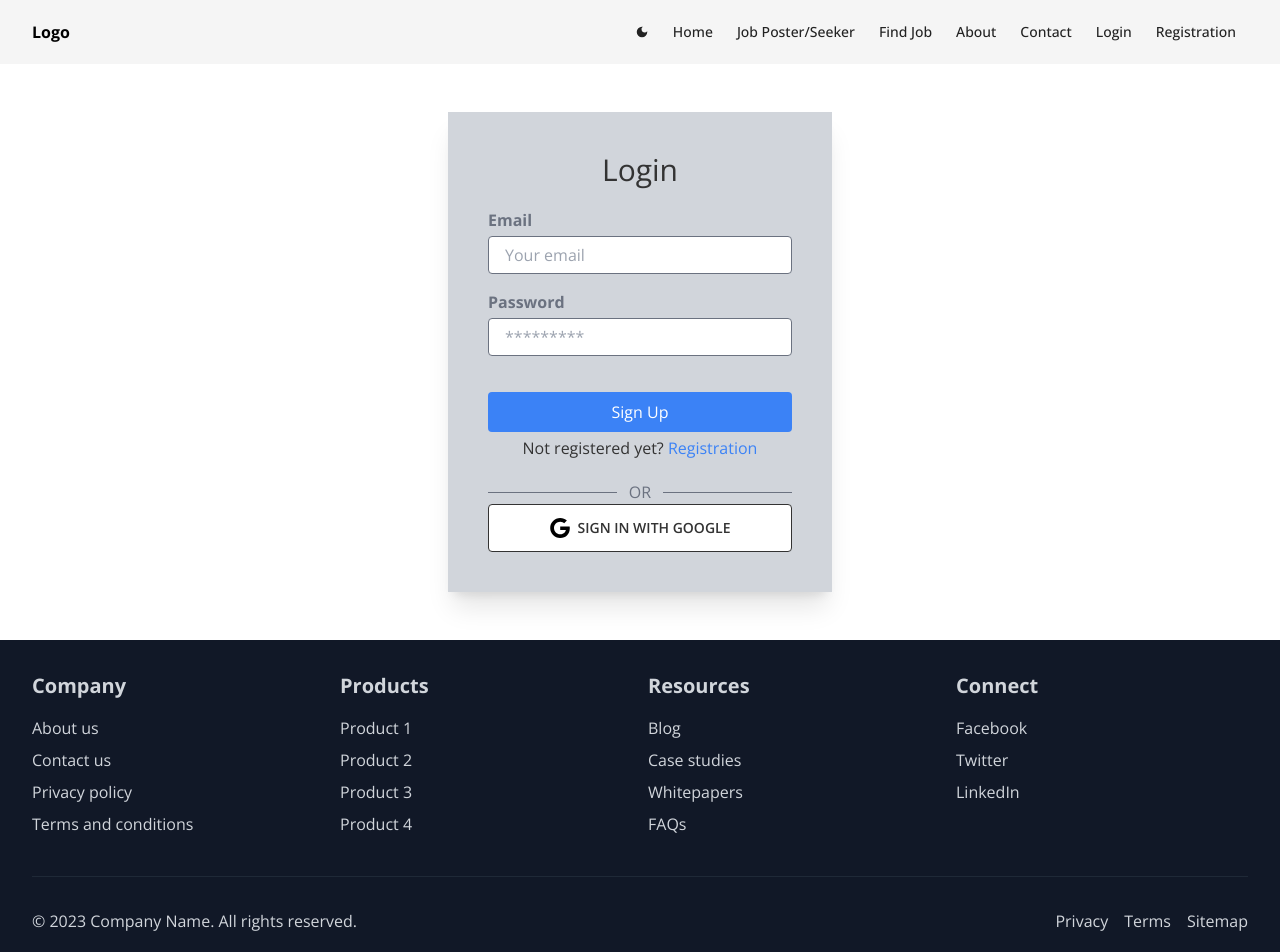
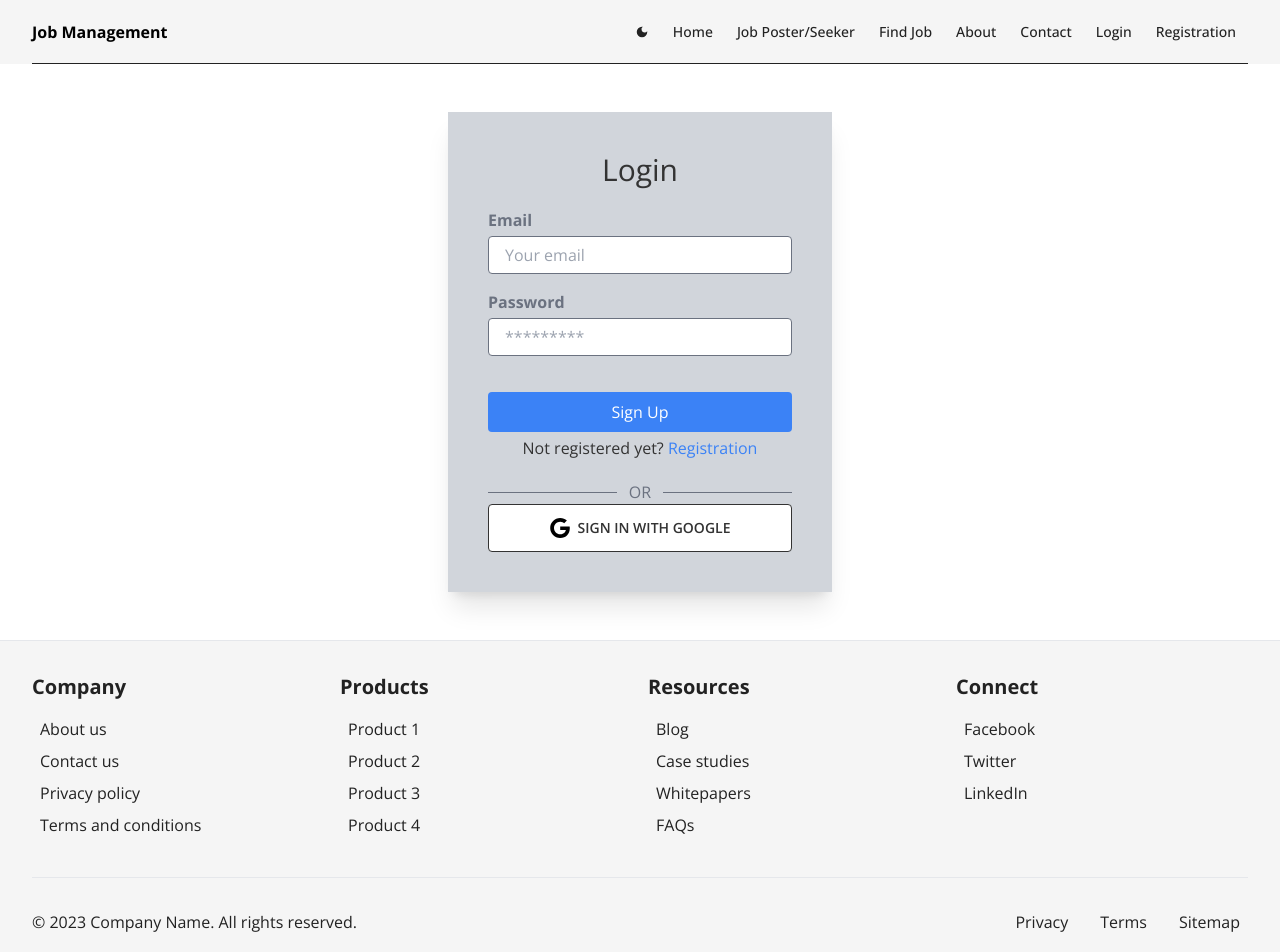
Before and after one commit to RayhanalKavey/Jom-management-client, a React (Create React App) app: page /login in a window 1280 px wide. Shown: the top 952 px of the page. Built offline with nearby package versions, Linux system fonts and the light colour scheme; no server answers.

Commit message:
Apply darkmood in the footer and fix jobPosterOrJobReeker pages condition after user login/register.

```diff
--- a/src/layout/shared/Footer/Footer.js
+++ b/src/layout/shared/Footer/Footer.js
@@ -2,30 +2,35 @@ import React from "react";
 import { Link } from "react-router-dom";
 
 const Footer = () => {
+  const commonLinkClass =
+    "text-accent dark:text-secondary hover:bg-blue-100 hover:dark:bg-gray-700  rounded text-md  p-2";
+  const topBorder = "border-t-[.5px] dark:border-gray-600";
   return (
-    <footer className="bg-gray-900 text-gray-300">
+    <footer
+      className={`bg-secondary dark:bg-accent text-accent dark:secondary ${topBorder}`}
+    >
       <div className="max-w-7xl mx-auto px-4 sm:px-6 lg:px-8 py-8">
         <div className="grid grid-cols-1 sm:grid-cols-2 md:grid-cols-4 gap-4">
           <div className="mb-8 sm:mb-0">
             <h2 className="font-bold text-xl mb-4">Company</h2>
             <ul className="list-none">
               <li className="mb-2">
-                <Link href="#" className="hover:text-gray-500">
+                <Link href="#" className={`${commonLinkClass}`}>
                   About us
                 </Link>
               </li>
               <li className="mb-2">
-                <Link href="#" className="hover:text-gray-500">
+                <Link href="#" className={`${commonLinkClass}`}>
                   Contact us
                 </Link>
               </li>
               <li className="mb-2">
-                <Link href="#" className="hover:text-gray-500">
+                <Link href="#" className={`${commonLinkClass}`}>
                   Privacy policy
                 </Link>
               </li>
               <li className="mb-2">
-                <Link href="#" className="hover:text-gray-500">
+                <Link href="#" className={`${commonLinkClass}`}>
                   Terms and conditions
                 </Link>
               </li>
@@ -35,22 +40,22 @@ const Footer = () => {
             <h2 className="font-bold text-xl mb-4">Products</h2>
             <ul className="list-none">
               <li className="mb-2">
-                <Link href="#" className="hover:text-gray-500">
+                <Link href="#" className={`${commonLinkClass}`}>
                   Product 1
                 </Link>
               </li>
               <li className="mb-2">
-                <Link href="#" className="hover:text-gray-500">
+                <Link href="#" className={`${commonLinkClass}`}>
                   Product 2
                 </Link>
               </li>
               <li className="mb-2">
-                <Link href="#" className="hover:text-gray-500">
+                <Link href="#" className={`${commonLinkClass}`}>
                   Product 3
                 </Link>
               </li>
               <li className="mb-2">
-                <Link href="#" className="hover:text-gray-500">
+                <Link href="#" className={`${commonLinkClass}`}>
                   Product 4
                 </Link>
               </li>
@@ -60,22 +65,22 @@ const Footer = () => {
             <h2 className="font-bold text-xl mb-4">Resources</h2>
             <ul className="list-none">
               <li className="mb-2">
-                <Link href="#" className="hover:text-gray-500">
+                <Link href="#" className={`${commonLinkClass}`}>
                   Blog
                 </Link>
               </li>
               <li className="mb-2">
-                <Link href="#" className="hover:text-gray-500">
+                <Link href="#" className={`${commonLinkClass}`}>
                   Case studies
                 </Link>
               </li>
               <li className="mb-2">
-                <Link href="#" className="hover:text-gray-500">
+                <Link href="#" className={`${commonLinkClass}`}>
                   Whitepapers
                 </Link>
               </li>
               <li className="mb-2">
-                <Link href="#" className="hover:text-gray-500">
+                <Link href="#" className={`${commonLinkClass}`}>
                   FAQs
                 </Link>
               </li>
@@ -85,38 +90,38 @@ const Footer = () => {
             <h2 className="font-bold text-xl mb-4">Connect</h2>
             <ul className="list-none">
               <li className="mb-2">
-                <Link href="#" className="hover:text-gray-500">
+                <Link href="#" className={`${commonLinkClass}`}>
                   Facebook
                 </Link>
               </li>
               <li className="mb-2">
-                <Link href="#" className="hover:text-gray-500">
+                <Link href="#" className={`${commonLinkClass}`}>
                   Twitter
                 </Link>
               </li>
               <li className="mb-2">
-                <Link href="#" className="hover:text-gray-500">
+                <Link href="#" className={`${commonLinkClass}`}>
                   LinkedIn
                 </Link>
               </li>
             </ul>
           </div>
         </div>
-        <div className="flex justify-between mt-8 border-t border-gray-800 pt-8">
+        <div className={`flex justify-between mt-8 ${topBorder} pt-8`}>
           <p>&copy; 2023 Company Name. All rights reserved.</p>
           <ul className="flex space-x-4">
             <li>
-              <Link href="#" className="hover:text-gray-500">
+              <Link href="#" className={`${commonLinkClass}`}>
                 Privacy
               </Link>
             </li>
             <li>
-              <Link href="#" className="hover:text-gray-500">
+              <Link href="#" className={`${commonLinkClass}`}>
                 Terms
               </Link>
             </li>
             <li>
-              <Link href="#" className="hover:text-gray-500">
+              <Link href="#" className={`${commonLinkClass}`}>
                 Sitemap
               </Link>
             </li>
--- a/src/layout/shared/Navbar/Navbar.js
+++ b/src/layout/shared/Navbar/Navbar.js
@@ -66,10 +66,16 @@ const Navbar = () => {
       : document.documentElement.classList.remove("dark");
   }, [theme]);
 
-  // Common Css class for all links
+  /*=================
+  COMMON CSS CLASS
+  *================*/
   const commonLinkClass =
     "text-accent dark:text-secondary hover:bg-blue-100 hover:dark:bg-gray-700 px-3 py-2 rounded-md text-sm font-medium";
+  const bottomBorder = "border-b-[.5px] border-accent dark:border-gray-600";
 
+  /*============
+   COMMON LINK
+   *===========*/
   const links = (
     <>
       <Link to="/" className={`${commonLinkClass}`}>
@@ -90,16 +96,16 @@ const Navbar = () => {
 
       {email ? (
         <>
-          <button onClick={handleLogOut} className={`${commonLinkClass}`}>
+          <Link onClick={handleLogOut} className={`${commonLinkClass}`}>
             Logout
-          </button>
+          </Link>
         </>
       ) : (
         <>
           <Link to="/login" className={`${commonLinkClass}`}>
             Login
           </Link>
-          <Link to="/registration" className={`${commonLinkClass}`}>
+          <Link to="/registration" className={`${commonLinkClass} `}>
             Registration
           </Link>
         </>
@@ -110,16 +116,18 @@ const Navbar = () => {
        Dark mood system end
        ======================*/
   return (
-    <nav className="bg-secondary dark:bg-accent">
+    <nav className="bg-secondary dark:bg-accent  top-0 left-0 right-0 z-50 ">
       <div className="max-w-7xl mx-auto px-4 sm:px-6 lg:px-8">
-        <div className="flex items-center justify-between h-16">
-          <div className="flex justify-between flex-1 ">
+        <div
+          className={`flex items-center justify-between h-16 ${bottomBorder}`}
+        >
+          <div className="flex items-center  justify-between flex-1 ">
             <Link to="#" className="text-black dark:text-white font-bold">
-              Logo
+              Job Management
             </Link>
             {/* Hamburger button */}
             <button
-              className="text-accent dark:text-secondary ml-4 sm:hidden"
+              className="text-accent dark:text-secondary ml-4 md:hidden"
               onClick={toggleMenu}
               onMouseEnter={toggleMenu}
             >
@@ -135,9 +143,9 @@ const Navbar = () => {
             </button>
           </div>
           {/* Menu Link for large screen */}
-          <div className="hidden sm:flex sm:items-center">
+          <div className="hidden md:flex md:items-center">
             <button
-              className="text-accent dark:text-secondary hover:bg-blue-100 hover:dark:bg-gray-600 px-3 py-2 rounded-md text-sm font-medium"
+              className="text-accent dark:text-secondary hover:bg-blue-200 hover:dark:bg-gray-600 px-3 py-2 rounded-full text-sm font-medium "
               onClick={() => dispatch(toggleTheme())}
               // onClick={handleSwitchTheme}
             >
@@ -150,10 +158,10 @@ const Navbar = () => {
 
       {/* Mobile menu, show/hide based on menu state. */}
       <div
-        className={`sm:hidden ${isOpen ? "block" : "hidden"}`}
+        className={`md:hidden ${isOpen ? "block" : "hidden"} `}
         onMouseLeave={toggleMenu}
       >
-        <div className="flex flex-col text-center px-2 pt-2 pb-3 space-y-1">
+        <div className={`flex flex-col text-center px-2 pt-2 pb-3  space-y-1 `}>
           {links}
         </div>
       </div>
--- a/src/pages/EmployerRegistration/EmployerRegistration.js
+++ b/src/pages/EmployerRegistration/EmployerRegistration.js
@@ -36,7 +36,7 @@ const EmployerRegistration = () => {
     if (isSuccess) {
       toast.success("Welcome as a Employer.", { id: "addUser" });
       reset();
-      navigate("/dashboard");
+      navigate("/employer-dashboard");
     }
     if (isError) {
       toast.success(error, { id: "addUser" });
--- a/src/pages/JobPosterOrJobSeeker/JobPosterOrJobSeeker.js
+++ b/src/pages/JobPosterOrJobSeeker/JobPosterOrJobSeeker.js
@@ -23,7 +23,7 @@ const JobPosterOrJobSeeker = () => {
     <div className="h-screen flex flex-row">
       <div className="w-1/2 flex flex-col items-center justify-center bg-gray-100">
         <p className="text-lg font-medium mb-4">Continue as</p>
-        {!loggedInEmployer?.isEmployer && email && loggedInEmployer?._id && (
+        {!loggedInEmployer?.isEmployer && email && !loggedInEmployer?._id && (
           <Link
             to="/employerForm"
             className="text-black hover:bg-gray-300 px-3 py-2 rounded-md text-sm font-medium"
@@ -47,7 +47,9 @@ const JobPosterOrJobSeeker = () => {
         2) email = user is logged in firebase
         3) loggedInJobSeeker?._id = Sometimes user information from the database needs some time to reach. In that moment user can access the form though he is already registered. To prevent this this condition check for user data reach from the database
          */}
-        {!loggedInJobSeeker?.isJobSeeker && email && loggedInJobSeeker?._id && (
+        {!loggedInJobSeeker?.isJobSeeker &&
+          email &&
+          !loggedInJobSeeker?._id && (
             <Link
               to="/jobSeekerForm"
               className="text-black hover:bg-gray-300 px-3 py-2 rounded-md text-sm font-medium"
--- a/src/pages/JobSeekerRegistration/JobSeekerRegistration.js
+++ b/src/pages/JobSeekerRegistration/JobSeekerRegistration.js
@@ -71,7 +71,7 @@ const JobSeekerRegistration = () => {
     if (isSuccess) {
       toast.success("Wellcome as a Job Seeker.", { id: "addUser" });
       reset();
-      navigate("/dashboard");
+      navigate("/job-seeker-dashboard");
     }
     if (isError) {
       toast.success(error, { id: "addUser" });
--- a/src/pages/home/HeroSection/HeroSection.js
+++ b/src/pages/home/HeroSection/HeroSection.js
@@ -3,7 +3,7 @@ import { Link } from "react-router-dom";
 
 const HeroSection = () => {
   return (
-    <div className=" flex justify-center items-center">
+    <div className={`flex justify-center items-center`}>
       <div className="text-center">
         <h1 className="text-5xl font-bold text-accent dark:text-secondary mb-4">
           Welcome to our Careers Page!
--- a/src/pages/home/Home/HomePage.js
+++ b/src/pages/home/Home/HomePage.js
@@ -13,6 +13,8 @@ const HomePage = () => {
   const { isLoading, isError } = useSelector((state) => state.auth);
   // Fetched data of all jobs
 
+  const bottomBorder = "border-b-[.5px]  dark:border-gray-600";
+
   let content;
 
   if (isLoading) {
@@ -21,7 +23,9 @@ const HomePage = () => {
   if (!isError && !isLoading) {
     content = (
       <div>
-        <section className="bg-secondary dark:bg-accent py-32">
+        <section
+          className={`bg-secondary dark:bg-accent py-32  ${bottomBorder}`}
+        >
           <div className="max-w-7xl mx-auto px-4 sm:px-6 lg:px-8">
             <HeroSection></HeroSection>
           </div>
```
Also changed, not shown: src/pages/home/FresherJobHome/FresherJobHome.js (+13 -1 lines). Lines whose indentation alone changed are shown as unchanged.
